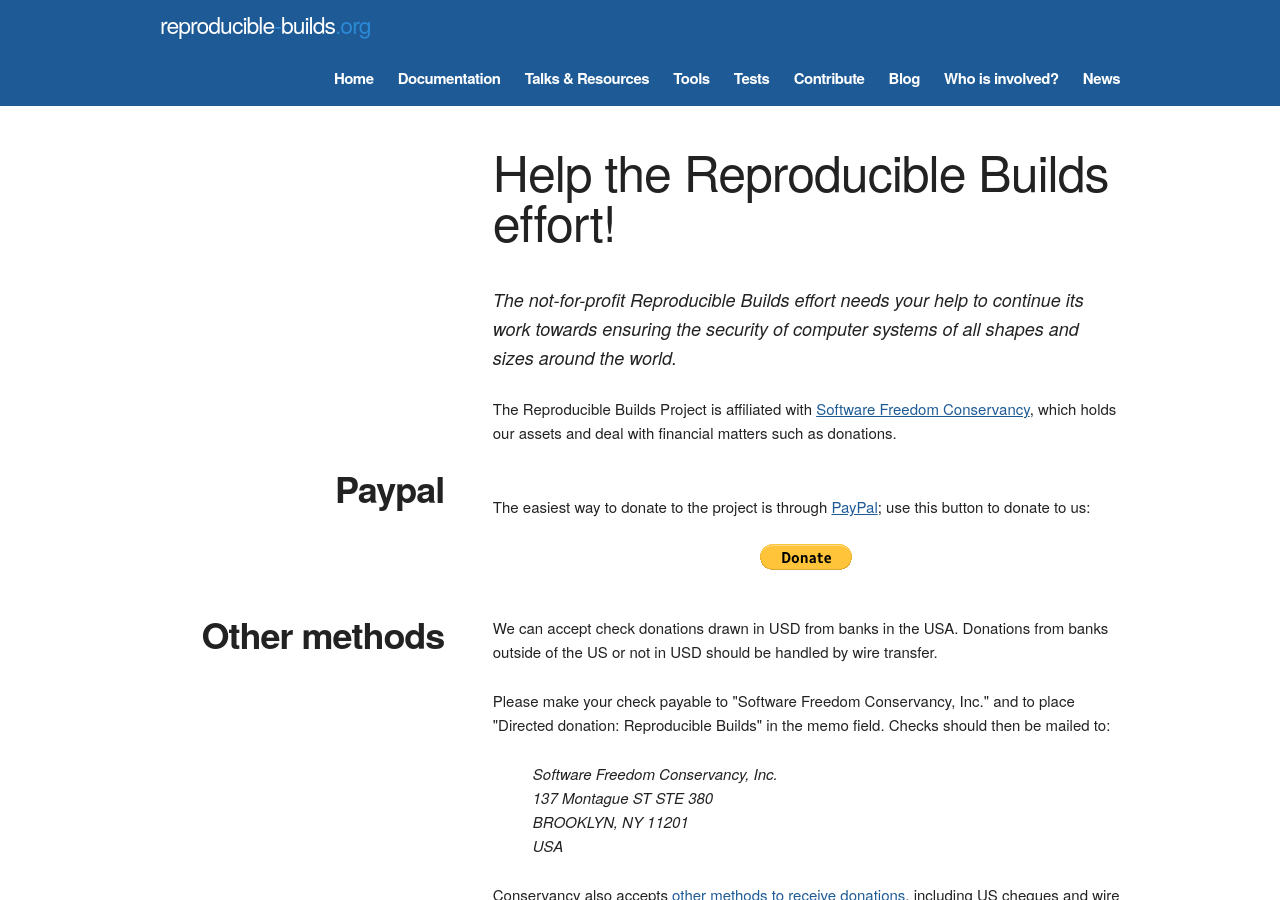
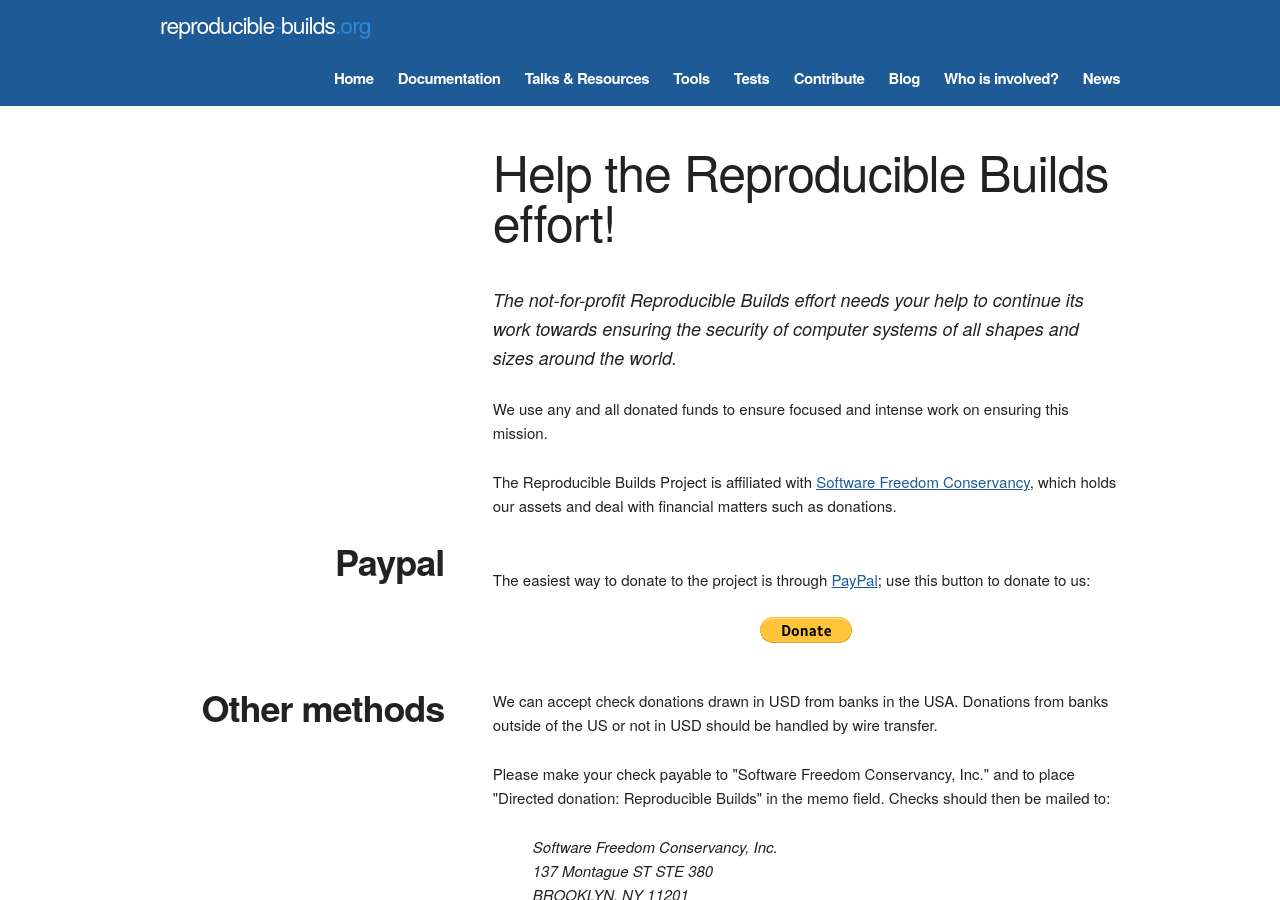
Before and after one commit to prototypefund/reproducible-website, a Jekyll site: the page built from donate.html, in a window 1280 px wide and 900 px high. Built offline with Jekyll 4.4.1, drawn with Linux system fonts in a browser that asks for light colours; some web fonts are replaced.

Commit message:
Add justification for funds.

```diff
--- a/donate.html
+++ b/donate.html
@@ -14,6 +14,10 @@ permalink: /donate/
       <em><big>The not-for-profit Reproducible Builds effort needs your help to continue its work
       towards ensuring the security of computer systems of all shapes and sizes
       around the world.</big></em>
+    </p>
+    <p>
+      We use any and all donated funds to ensure focused and intense work on
+      ensuring this mission.
     </p>
     <p>
       The Reproducible Builds Project is affiliated with
```
